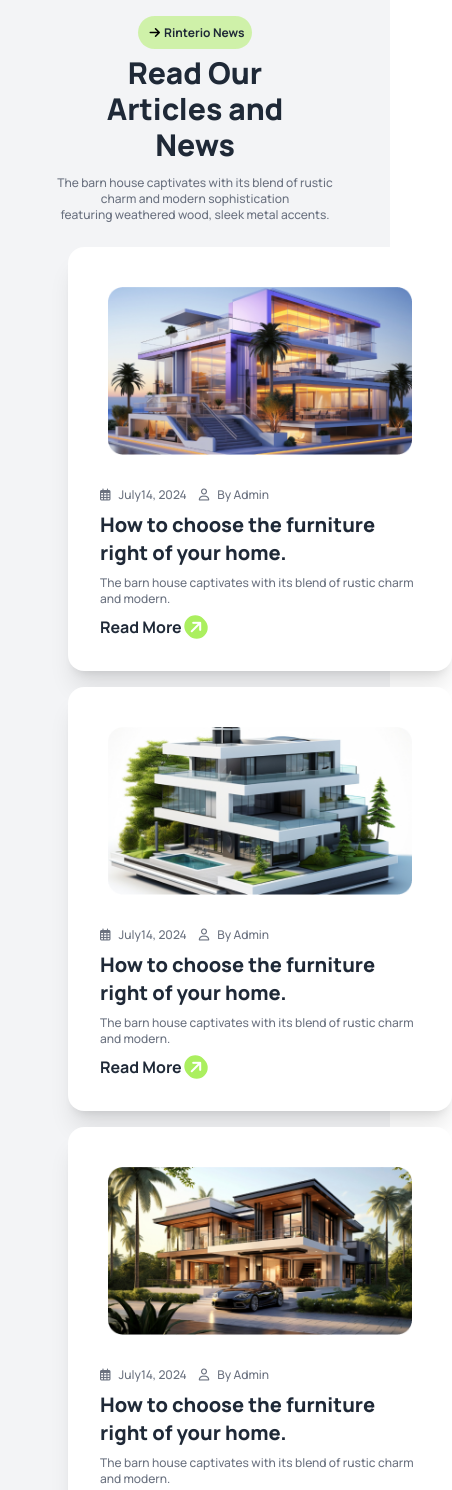
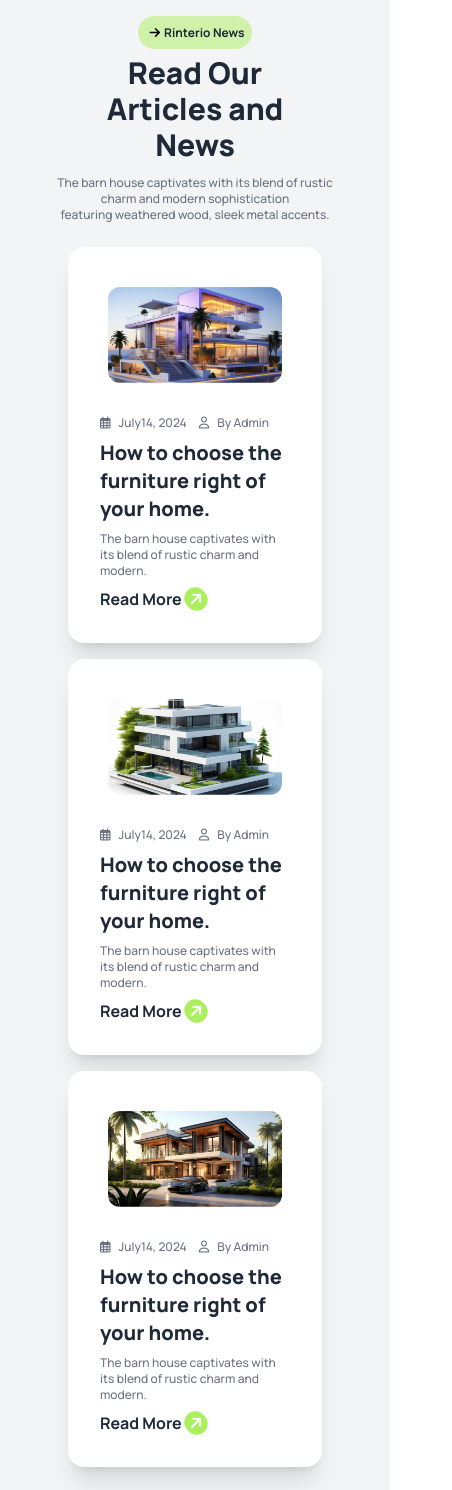
Before and after one commit to noorjahan220/Assignment_3, a plain HTML site: page index.html in a window 390 px wide. Shown: the part 3588-5078 px from the top of the page, 452 px wide, since content can reach past the window. Drawn offline with nearby package versions, Linux system fonts and the light colour scheme.

Commit message:
news section done

```diff
--- a/index.html
+++ b/index.html
@@ -273,7 +273,7 @@
                     rustic charm and modern sophistication <br>featuring weathered wood, sleek metal accents.</p>
             </section>
             <section class="lg:flex lg:gap-4 p-3">
-                <div class="card bg-base-100 w-96 shadow-xl mx-auto mb-4">
+                <div class="card bg-base-100 lg:w-96 w-full shadow-xl mx-auto mb-4">
                     <figure class="px-10 pt-10">
                         <img src="assets/article1.png" alt="house" class="rounded-xl" />
                     </figure>
@@ -298,7 +298,7 @@
                         </div>
                     </div>
                 </div>
-                <div class="card bg-base-100 w-96 shadow-xl mx-auto mb-4">
+                <div class="card bg-base-100 lg:w-96 w-full shadow-xl mx-auto mb-4">
                     <figure class="px-10 pt-10">
                         <img src="assets/article2.png" alt="house" class="rounded-xl" />
                     </figure>
@@ -323,7 +323,7 @@
                         </div>
                     </div>
                 </div>
-                <div class="card bg-base-100 w-96 shadow-xl mx-auto mb-4">
+                <div class="card bg-base-100 lg:w-96 w-full shadow-xl mx-auto mb-4">
                     <figure class="px-10 pt-10">
                         <img src="assets/article3.png" alt="house" class="rounded-xl" />
                     </figure>
```
